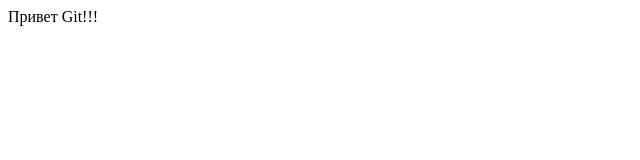
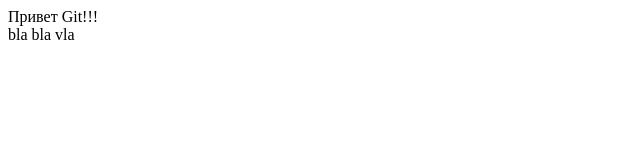
Before and after one commit to BeetleJuiceJ7/lessons-JS, a plain HTML site: page index.html in a window 1280 px wide. Shown: the full height of the page, 0-640 px from the left. Drawn offline with Linux system fonts and the light colour scheme.

Commit message:
second commit

```diff
--- a/index.html
+++ b/index.html
@@ -6,5 +6,6 @@
 </head>
 <body>
 <div>Привет Git!!!</div>
+<div>bla bla vla</div>
 </body>
 </html>
```
